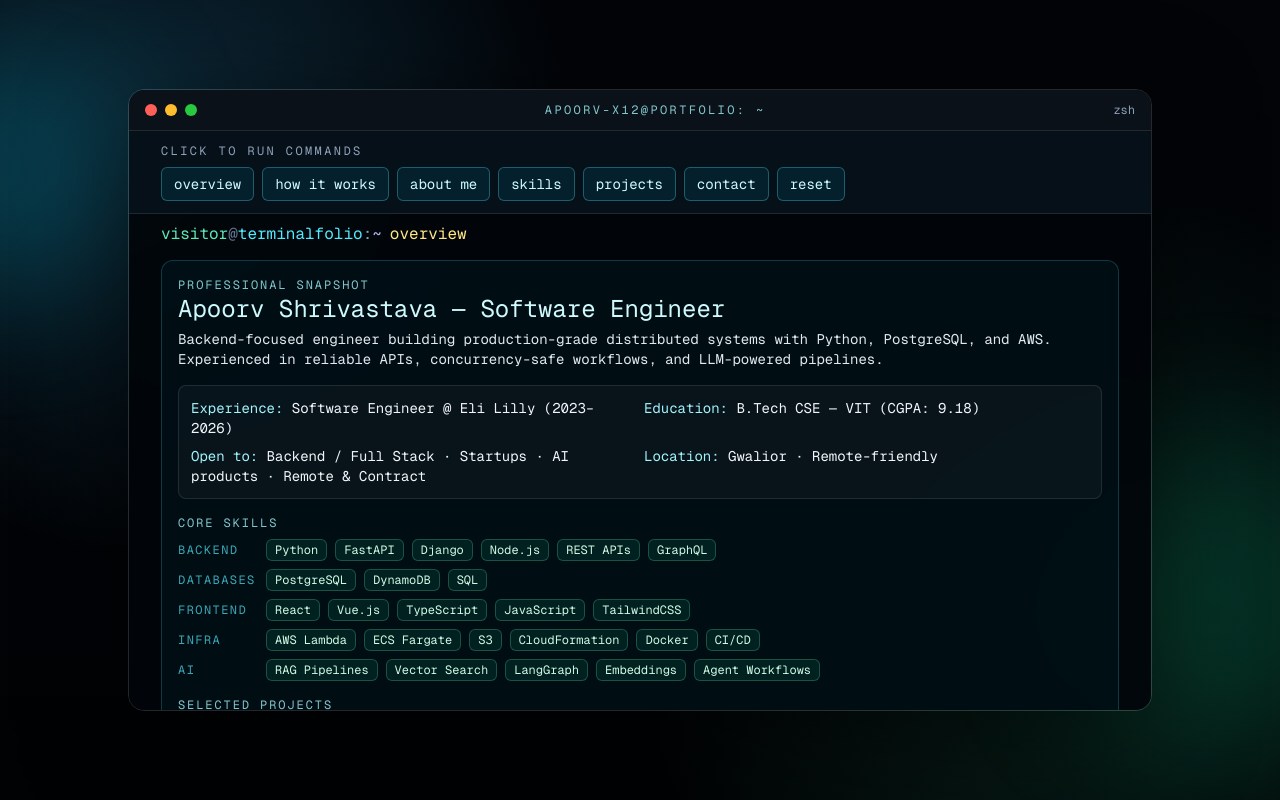
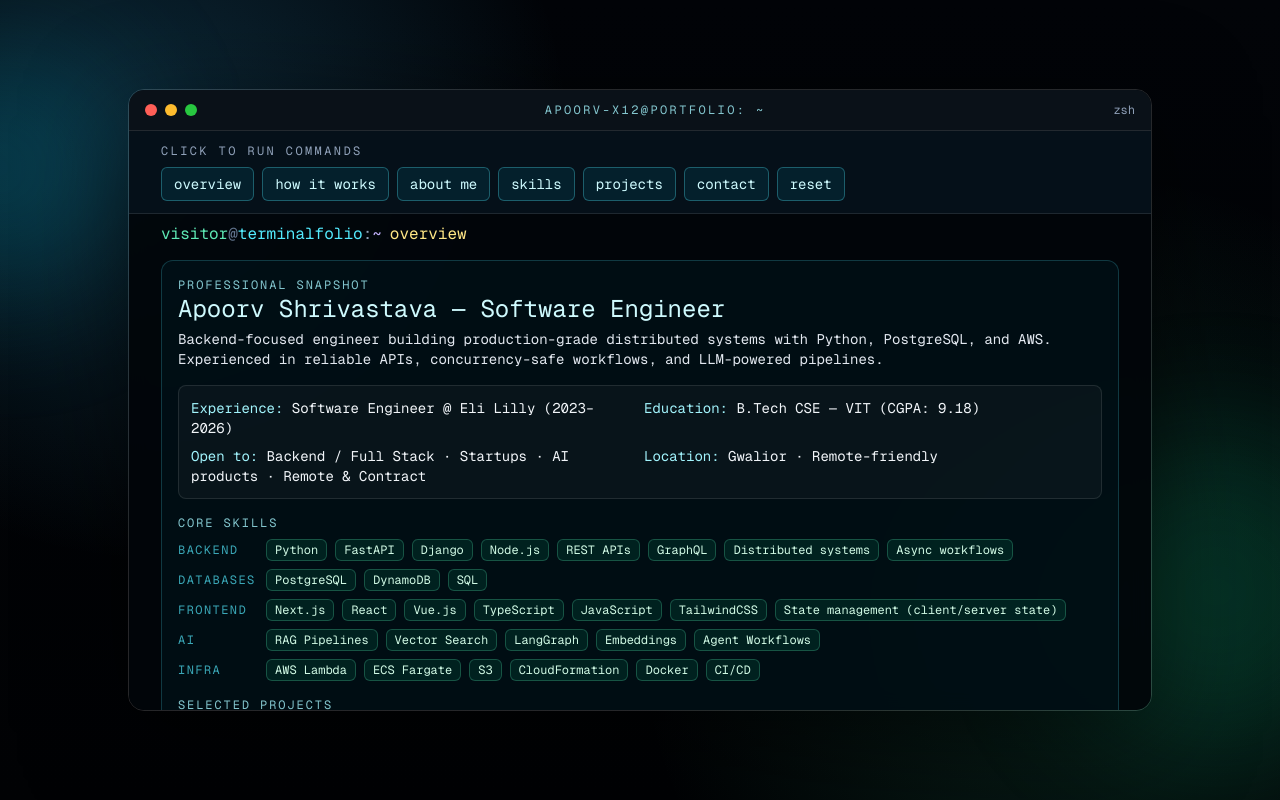
Before and after one commit to apoorv-x12/portfolio, a Next.js app in the folder portfolio-app/: page / in a window 1280 px wide. Built offline with nearby package versions, Linux system fonts and the light colour scheme.

Commit message:
Update page.tsx

```diff
--- a/portfolio-app/src/app/page.tsx
+++ b/portfolio-app/src/app/page.tsx
@@ -10,11 +10,28 @@ type HistoryEntry = {
 };
 
 const skills = {
-  backend: ["Python", "FastAPI", "Django", "Node.js", "REST APIs", "GraphQL"],
+  backend: [
+    "Python",
+    "FastAPI",
+    "Django",
+    "Node.js",
+    "REST APIs",
+    "GraphQL",
+    "Distributed systems",
+    "Async workflows",
+  ],
   databases: ["PostgreSQL", "DynamoDB", "SQL"],
-  frontend: ["React", "Vue.js", "TypeScript", "JavaScript", "TailwindCSS"],
+  frontend: [
+    "Next.js",
+    "React",
+    "Vue.js",
+    "TypeScript",
+    "JavaScript",
+    "TailwindCSS",
+    "State management (client/server state)",
+  ],
+  ai: ["RAG Pipelines", "Vector Search", "LangGraph", "Embeddings", "Agent Workflows"],
   infra: ["AWS Lambda", "ECS Fargate", "S3", "CloudFormation", "Docker", "CI/CD"],
-  ai: ["RAG Pipelines", "Vector Search", "LangGraph", "Embeddings", "Agent Workflows"],
 };
 
 const projects = [
```
